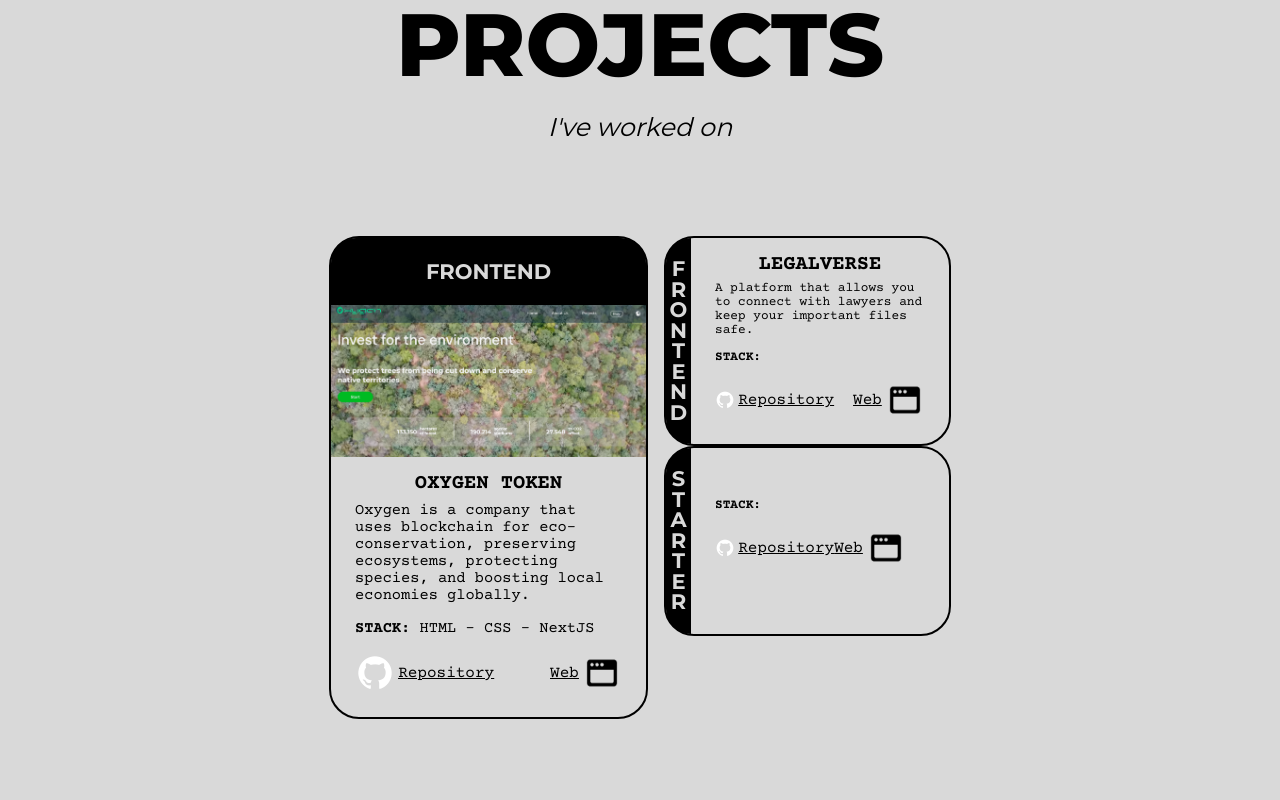
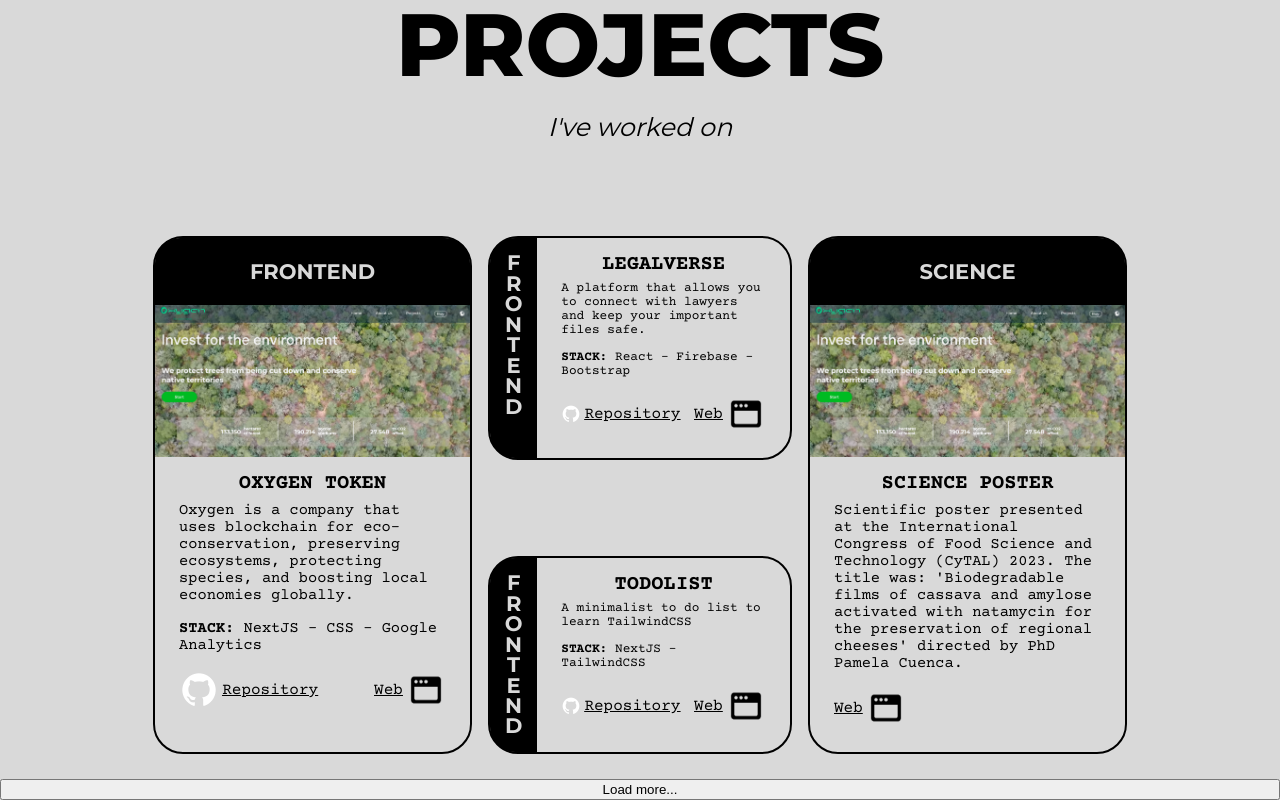
Before and after one commit to contiguima/portfolio-2024, a Next.js app: page / in a window 1280 px wide. Shown: the part 1060-1860 px from the top of the page. Before the commit the page ends 1804 px from the top, so only its background shows below. Built offline with nearby package versions, Linux system fonts and the light colour scheme.

Commit message:
Config of more projects in the project section

```diff
--- a/package.json
+++ b/package.json
@@ -15,6 +15,7 @@
     "sass": "^1.70.0"
   },
   "devDependencies": {
+    "file-loader": "^6.2.0",
     "prettier": "^3.1.1"
   }
 }
--- a/src/app/components/projects_card/ProjectCardBig.js
+++ b/src/app/components/projects_card/ProjectCardBig.js
@@ -3,7 +3,7 @@
 import webIcon from "../../../../public/assets/icons/web_icon.png"
 import "./project_card.scss"
 
-const ProjectCardBig = ({tag, image, title, description, stack, repository, deploy}) =>{
+const ProjectCardBig = ({tag, image, title, description, stack, repository, deploy, is_code}) =>{
     return(
         <div className="project-card-b">
             <div className="project-tag">
@@ -15,9 +15,11 @@
             <div className="project-description">
                 <h2>{title}</h2>
                 <p>{description}</p>
-                <span><b>STACK:</b> {stack}</span>
-                <div className="project-links">
-                    <div className="project-link">
+                {is_code ? (<span><b>STACK:</b> {stack}</span>) : (<div> </div>)}
+
+
+
+                    {is_code ? ( <div className="project-links"><div className="project-link">
                     <Image
                     className="project-link-img"
                     src={githubIcon}
@@ -33,12 +35,21 @@
                     <Image
                     className="project-link-img"
                     src={webIcon}
-                    alt="Web logo"/></div>
+                    alt="Web logo"/></div></div>) : ( <div className="project-link"><a
+                    target="_blank"
+                    href={deploy}>Web</a>
+                    <Image
+                    className="project-link-img"
+                    src={webIcon}
+                    alt="Web logo"/></div>)
+
+                    }
+
 
 
                 </div>
 
-            </div>
+
 
 
         </div>
--- a/src/app/components/projects_card/project_card.scss
+++ b/src/app/components/projects_card/project_card.scss
@@ -98,6 +98,7 @@
     word-break:break-all;
     max-width: clamp(25px,1.9vw, 30px);
     line-height: clamp(20px, 1.6vw, 24px);
+    margin: 0.7em;
 
 }
 
--- a/src/app/globals.css
+++ b/src/app/globals.css
@@ -236,6 +236,9 @@
 }
 
 .projects-column{
+  display: flex;
+  flex-direction: column;
+  justify-content: space-between;
 
 }
 @media (max-width: 500px){
--- a/src/app/page.js
+++ b/src/app/page.js
@@ -19,6 +19,7 @@
 import eyesIcon from "../../public/assets/icons/eyes_icon.png";
 import spotifyLogo from "../../public/assets/icons/spotify_icon.png";
 import oxygenImg from "../../public/assets/images/oxygen_project_img.png";
+
 
 
 
@@ -87,20 +88,39 @@
         image={oxygenImg}
         title="Oxygen Token"
         description="Oxygen is a company that uses blockchain for eco-conservation, preserving ecosystems, protecting species, and boosting local economies globally."
-        stack = "HTML - CSS - NextJS"
+        stack = "NextJS - CSS - Google Analytics"
+        is_code={true}
         repository="https://github.com/oxygen-token/web-oxygen"
         deploy = "https://oxygentoken.org/"/>
         <div className="projects-column">
           <ProjectCardSmall
           tag= "FRONTEND"
           title="Legalverse"
-          description="A platform that allows you to connect with lawyers and keep your important files safe."/>
+          description="A platform that allows you to connect with lawyers and keep your important files safe."
+          stack= "React - Firebase - Bootstrap"
+          repository="https://github.com/contiguima/LegalVerseVf"
+          deploy="https://legalverse.ar/"
+          />
           <ProjectCardSmall
-          tag="STARTER"
+          tag="FRONTEND"
+          title="ToDoList"
+          description="A minimalist to do list to learn TailwindCSS"
+          stack="NextJS - TailwindCSS"
+          repository="https://github.com/contiguima/todo-minimalist"
           />
         </div>
+        <ProjectCardBig
+        tag= "SCIENCE"
+        image={oxygenImg}
+        title="SCIENCE POSTER"
+        is_code={false}
+        description="Scientific poster presented at the International Congress of Food Science and Technology (CyTAL) 2023. The title was: 'Biodegradable films of cassava and amylose activated with natamycin for the preservation of regional cheeses' directed by PhD Pamela Cuenca."
+        deploy= "https://drive.google.com/file/d/1dbDQWGuk-zd-G6zgSb56pfA87zPNFP6T/view?usp=sharing"
+        />
 
       </div>
+
+      <button>Load more...</button>
     </section>
    </div>
   )
```
Also changed, not shown: 1 other file (tests, documents, lock files or other folders).
